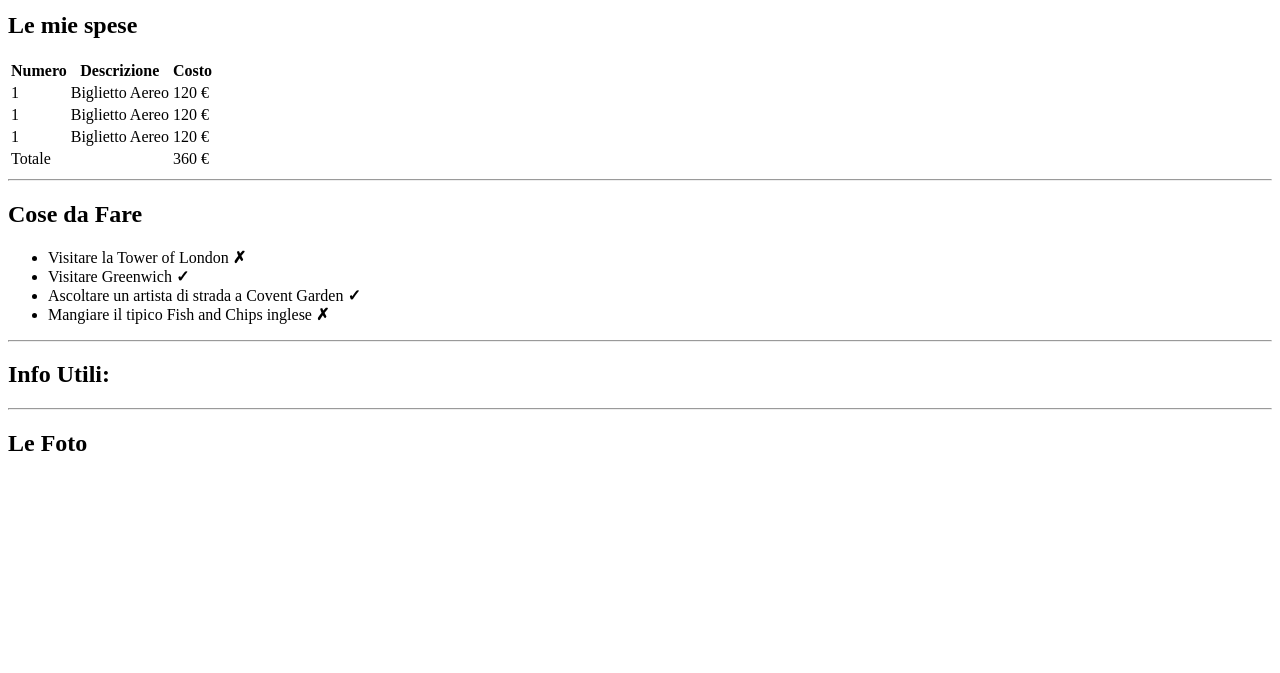
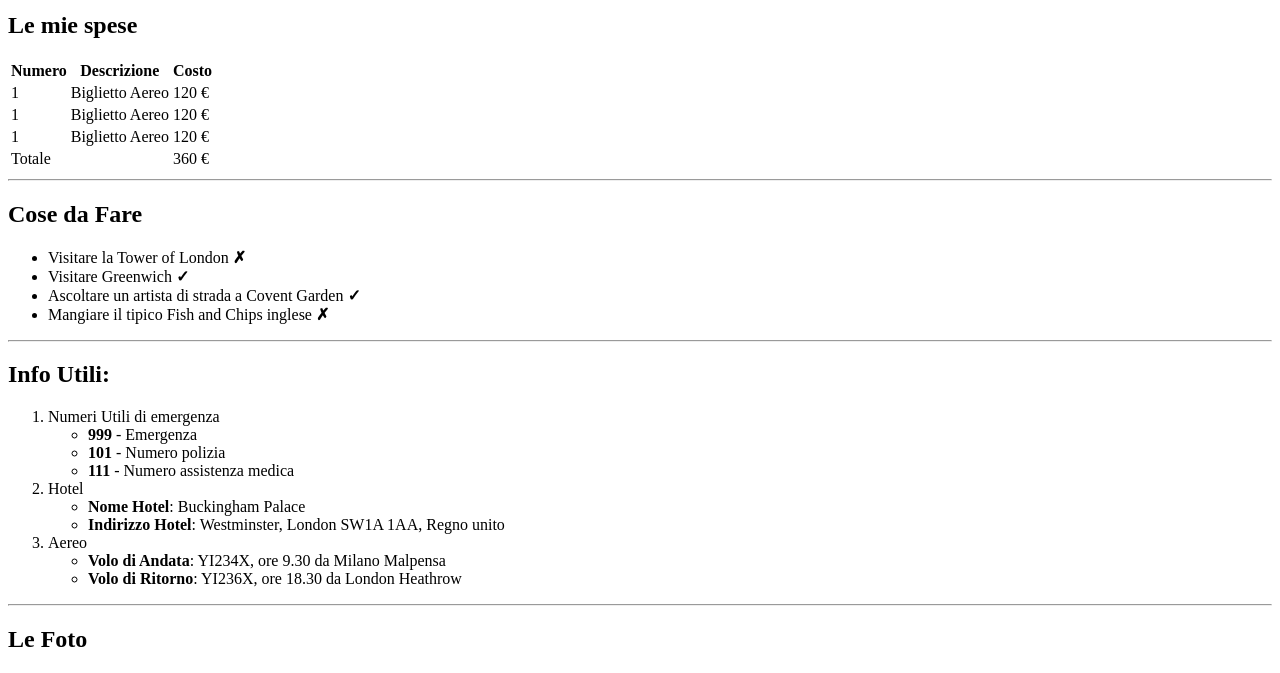
Before and after one commit to EgidioSperanza/html-london-trip, a plain HTML site: page index.html in a window 1280 px wide. Shown: the part 702-1375 px from the top of the page. Before the commit the page ends 1179 px from the top, so only its background shows below. Drawn offline with Linux system fonts and the light colour scheme.

Commit message:
Inserita sezione Infos

```diff
--- a/index.html
+++ b/index.html
@@ -78,7 +78,30 @@
     <section>
         <!-- START INFOS -->
         <h2>Info Utili:</h2>
-
+        <ol>
+            <li>
+                Numeri Utili di emergenza
+                <ul>
+                    <li><strong>999</strong> - Emergenza</li>
+                    <li><strong>101</strong> - Numero polizia</li>
+                    <li><strong>111</strong> - Numero assistenza medica</li>
+                </ul>
+            </li>
+            <li>
+                Hotel
+                <ul>
+                    <li><strong>Nome Hotel</strong>: Buckingham Palace</li>
+                    <li><strong>Indirizzo Hotel</strong>: Westminster, London SW1A 1AA, Regno unito</li>
+                </ul>
+            </li>
+            <li>
+                Aereo
+                <ul>
+                    <li><strong>Volo di Andata</strong>: YI234X, ore 9.30 da Milano Malpensa</li>
+                    <li><strong>Volo di Ritorno</strong>: YI236X, ore 18.30 da London Heathrow</li>
+                </ul>
+            </li>
+        </ol>
         <!-- END INFOS -->
 
         <hr>
```
